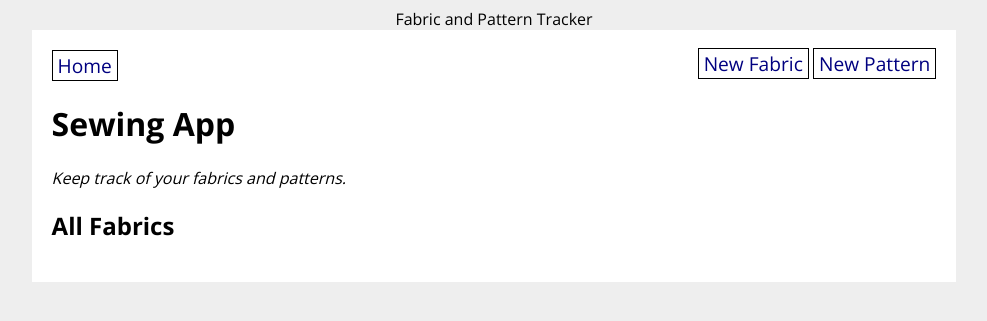
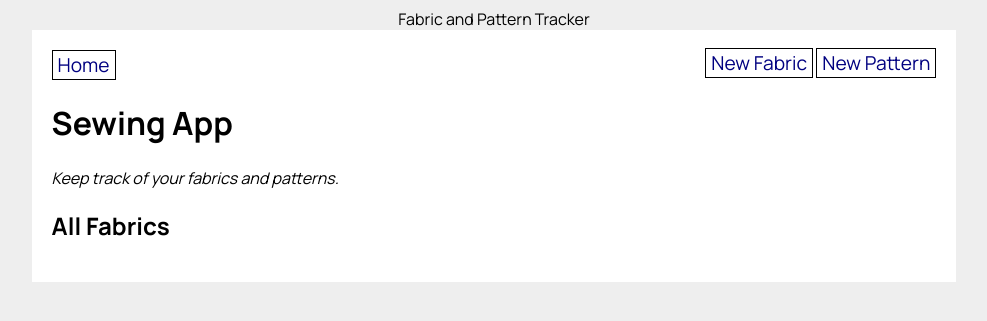
Before and after one commit to kangjoa/sew-serious, a Flask app: page / in a window 1280 px wide. Shown: the top 321 px of the page, without its empty margins (146-1133 px from the left). Run offline with Flask 2, Linux system fonts and the light colour scheme; data that the repository does not hold is empty.

Commit message:
Change font

```diff
--- a/sewing_app/static/style.css
+++ b/sewing_app/static/style.css
@@ -3,7 +3,7 @@ body {
   flex-direction: column;
   align-items: center;
   background-color: #eee;
-  font-family: 'Open Sans', sans-serif;
+  font-family: 'Manrope', sans-serif;
 }
 
 #content {
--- a/sewing_app/templates/base.html
+++ b/sewing_app/templates/base.html
@@ -5,7 +5,7 @@
     <name>Fabric and Pattern Tracker</name>
     <link rel="stylesheet" href="/static/style.css">
     <link rel="preconnect" href="https://fonts.gstatic.com">
-    <link href="https://fonts.googleapis.com/css2?family=Open+Sans:wght@400;700&display=swap" rel="stylesheet">
+    <link href="https://fonts.googleapis.com/css2?family=Manrope:wght@200..800&display=swap" rel="stylesheet">
 </head>
 
 <body>
```
